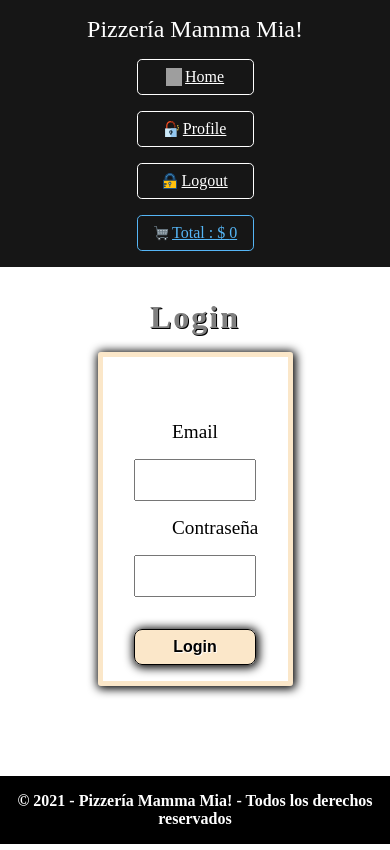
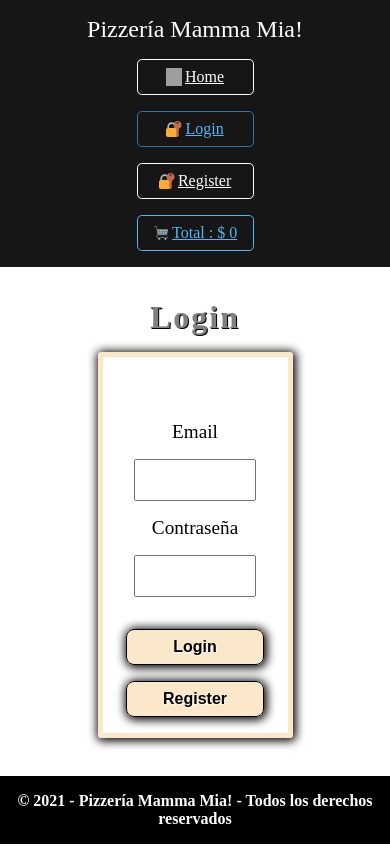
Before and after one commit to Lebrix98/DefLatamReact, a React (Vite) app: page /login in a window 390 px wide. Built offline with nearby package versions, Linux system fonts and the light colour scheme; no server answers; grey boxes are pictures that could not be loaded.

Commit message:
Advance hito 7

```diff
--- a/src/App.jsx
+++ b/src/App.jsx
@@ -1,4 +1,4 @@
-import { Route, Routes } from "react-router-dom";
+import { Navigate, Route, Routes } from "react-router-dom";
 
 import { Home, Register, Login, Cart, Profile, Error } from "./Pages/index";
 import { Footer, Navbar, Pizza } from "./components";
@@ -13,6 +13,8 @@ import eyeIcons from "./assets/svg/eyes.svg";
 import PizzaProvider from "./Context/PizzaContext";
 
 import "./style.css";
+import { useContext } from "react";
+import { UserContext } from "./Context/UserContext";
 
 function App() {
   const icons = {
@@ -24,6 +26,8 @@ function App() {
     eyeIcons,
   };
 
+  const { user } = useContext(UserContext);
+
   return (
     <>
       <div className="grid-container">
@@ -34,11 +38,17 @@ function App() {
           <main id="main">
             <Routes>
               <Route path="/" element={<Home icons={icons} />} />
+              <Route
+                path="/profile"
+                element={user ? <Profile /> : <Navigate to="/" />}
+              />
               <Route path="/register" element={<Register />} />
-              <Route path="/login" element={<Login />} />
+              <Route
+                path="/login"
+                element={user ? <Navigate to="/" /> : <Login />}
+              />
               <Route path="/cart" element={<Cart />} />
               <Route path="/pizza/:id" element={<Pizza icons={icons} />} />
-              <Route path="/profile" element={<Profile />} />
               <Route path="/*" element={<Error />} />
             </Routes>
           </main>
--- /dev/null
+++ b/src/Context/UserContext.jsx
@@ -0,0 +1,19 @@
+import { useState } from "react";
+import { createContext } from "react";
+
+export const UserContext = createContext();
+
+const UserProvider = ({ children }) => {
+  const [user, setUser] = useState(null);
+  const [registerUser, setRegisterUser] = useState(null)
+
+  const sharedData = {user, setUser, registerUser, setRegisterUser}
+
+  return (
+    <UserContext.Provider value={sharedData}>
+      {children}
+    </UserContext.Provider>
+  );
+};
+
+export default UserProvider;
--- a/src/Pages/Cart/Cart.jsx
+++ b/src/Pages/Cart/Cart.jsx
@@ -2,9 +2,13 @@ import React, { useContext } from "react";
 import { PizzaContext } from "../../Context/PizzaContext";
 import { Capitalize } from "../../Helpers/functions";
 import "./style.css";
+import { UserContext } from "../../Context/UserContext";
+import { useNavigate } from "react-router-dom";
 
 export const Cart = () => {
   const { carts, setCarts, total } = useContext(PizzaContext);
+  const { user } = useContext(UserContext);
+  const navigate = useNavigate();
 
   const handleAdd = (id) => {
     setCarts((prevCart) =>
@@ -22,6 +26,10 @@ export const Cart = () => {
         )
         .filter((item) => item.count > 0)
     );
+  };
+
+  const handleLogin = () => {
+    navigate("/login");
   };
 
   return (
@@ -55,13 +63,25 @@ export const Cart = () => {
           );
         })
       ) : (
-        <p className="notPizza">No hay nada en el Carrito :(</p>
+        <p className="notPizza">
+          {user
+            ? "No hay nada en el Carrito :("
+            : "Debe registrarse para poder comprar :("}
+        </p>
       )}
       <h2 className="Total_pizza">Total: $ {total.toLocaleString("es-CL")}</h2>
       <div className="btn_buy">
-        <button className={carts.length !== 0 ? "btn_Pay" : "btn_Pay disable"}>
-          Pagar
-        </button>
+        {user ? (
+          <button
+            className={carts.length !== 0 ? "btn_Pay" : "btn_Pay disable"}
+          >
+            Pagar
+          </button>
+        ) : (
+          <button className="btn_Pay" onClick={handleLogin}>
+            Login
+          </button>
+        )}
       </div>
     </div>
   );
--- a/src/Pages/Login/Login.jsx
+++ b/src/Pages/Login/Login.jsx
@@ -1,7 +1,11 @@
-import React, { useState } from "react";
-import './style.css';
+import React, { useContext, useState } from "react";
+import { useNavigate } from "react-router-dom";
+import "./style.css";
+import { UserContext } from "../../Context/UserContext";
 
 export const Login = () => {
+  const { registerUser, setUser } = useContext(UserContext);
+
   const initEmail = "";
   const initPass = "";
 
@@ -14,6 +18,8 @@ export const Login = () => {
 
   const [message, setMessage] = useState(initMessage);
   const [error, setError] = useState(initError);
+
+  const navigate = useNavigate();
 
   const resetValues = () => {
     setEmail(initEmail);
@@ -31,11 +37,30 @@ export const Login = () => {
       setMessage("La Contraseña debe tener maximo 6 caracteres.");
       setError(true);
       return;
+    } else if (registerUser === null) {
+      setMessage("Debe registrarse.");
+      setError(true);
+      return;
+    } else if (registerUser.email !== email || registerUser.pass !== pass) {
+      setMessage("Los campos no coinciden.");
+      setError(true);
+      return;
     }
 
+    const loginData = {
+      email,
+      pass,
+    };
+
+    setUser(loginData);
     setMessage("Usuario Ingresando");
+    navigate("/profile")
     setError(false);
     resetValues();
+  };
+
+  const handleNavigate = () => {
+    navigate("/register");
   };
 
   return (
@@ -68,9 +93,18 @@ export const Login = () => {
               onChange={(e) => setPass(e.target.value)}
             />
           </div>
-          <button className="btn_Submit" type="submit">
-            Login
-          </button>
+          <div className="btns">
+            <button className="btn_Submit" type="submit">
+              Login
+            </button>
+            <button
+              className="btn_Submit"
+              type="submit"
+              onClick={handleNavigate}
+            >
+              Register
+            </button>
+          </div>
         </form>
       </div>
     </>
--- a/src/Pages/Login/style.css
+++ b/src/Pages/Login/style.css
@@ -42,6 +42,11 @@
       }
     }
 
+    > .btns {
+      width: 100%;
+      display: flex;
+      justify-content: space-evenly;
+
       > .btn_Submit {
         width: 100%;
         max-width: 20%;
@@ -62,6 +67,7 @@
         text-shadow: 1px 1px 1px #000;
         background-color: rgba(177, 128, 55, 0.3);
       }
+    }
 
     @media (max-width: 800px) {
       flex-flow: column nowrap !important;
@@ -72,6 +78,7 @@
         label {
           margin-bottom: 1rem;
           text-align: center;
+          width: auto;
         }
         input {
           width: 80%;
@@ -80,9 +87,23 @@
         }
       }
 
+      > .btns {
+        width: 100%;
         > .btn_Submit {
-        max-width: 80% !important;
+          max-width: 40%;
           margin-top: 1rem;
+        }
+      }
+    }
+
+    @media (max-width: 500px) {
+      > .btns {
+        flex-direction: column;
+        align-items: center;
+        > .btn_Submit {
+          max-width: 90%;
+          margin-top: 1rem;
+        }
       }
     }
   }
--- a/src/Pages/Profile/Profile.jsx
+++ b/src/Pages/Profile/Profile.jsx
@@ -1,17 +1,20 @@
-import React, { useEffect, useState } from "react";
+import React, { useContext, useEffect, useState } from "react";
 import { Link } from "react-router-dom";
 import "./style.css";
+import { UserContext } from "../../Context/UserContext";
 
 export const Profile = () => {
-  const [user, setUser] = useState([]);
+  const [profile, setProfile] = useState([]);
   const [message, setMessage] = useState("");
+
+  const {setUser} = useContext(UserContext)
 
   const getData = async () => {
     try {
       const url = "https://randomuser.me/api/";
       const res = await fetch(url);
       const data = await res.json();
-      setUser(data.results);
+      setProfile(data.results);
     } catch (error) {
       setMessage(error);
     }
@@ -25,7 +28,7 @@ export const Profile = () => {
     <>
       <div className="Container_profile">
         {!message ? (
-          user.map((i, index) => {
+          profile.map((i, index) => {
             return (
               <div key={index} className="Content_profile">
                 <div className="card_user">
@@ -53,9 +56,9 @@ export const Profile = () => {
           <h1>No se puede cargar el usuario, pruebe mas tarde.</h1>
         )}
         <div className="Content_btn">
-          <Link to="/" className="btn_logout">
+          <button className="btn_logout" onClick={() => setUser(null)}>
             Cerrar Sesión
-          </Link>
+          </button>
         </div>
       </div>
     </>
--- a/src/Pages/Register/Register.jsx
+++ b/src/Pages/Register/Register.jsx
@@ -1,7 +1,13 @@
-import React, { useState } from "react";
+import React, { useContext, useState } from "react";
 import "./style.css";
+import { UserContext } from "../../Context/UserContext";
+import { useNavigate } from "react-router-dom";
 
 export const Register = () => {
+
+  const {setRegisterUser} = useContext(UserContext)
+  const navigate = useNavigate();
+
   // Initial Value
   const initEmail = "";
   const initPass = "";
@@ -41,7 +47,14 @@ export const Register = () => {
       return;
     }
 
+    const userData = {
+      email,
+      pass
+    }
+
     setMessage("Usuario creado correctamente.");
+    setRegisterUser(userData)
+    navigate("/login")
     setError(false);
     resetValues();
   };
--- a/src/Pages/Register/style.css
+++ b/src/Pages/Register/style.css
@@ -73,6 +73,7 @@
         label {
           margin-bottom: 1rem;
           text-align: center;
+          width: auto;
         }
         input {
           width: 80%;
--- a/src/components/Navbar/Navbar.jsx
+++ b/src/components/Navbar/Navbar.jsx
@@ -1,15 +1,15 @@
 import React, { useContext } from "react";
 import { NavLink } from "react-router-dom";
 import { PizzaContext } from "../../Context/PizzaContext";
+import { UserContext } from "../../Context/UserContext";
 import "./style.css";
 
 export const Navbar = ({ icons }) => {
   const { total } = useContext(PizzaContext);
+  const { user, setUser } = useContext(UserContext);
 
   const setActiveClass = ({ isActive }) =>
     isActive ? `Route isActive` : "Route";
-
-  const token = true;
 
   const { homeIcon, profileIcon, logoutIcon, logregIcon, totalIcon } = icons;
 
@@ -23,16 +23,16 @@ export const Navbar = ({ icons }) => {
               <img src={homeIcon} />
               Home
             </NavLink>
-            {token ? (
+            {user ? (
               <>
                 <NavLink className={setActiveClass} to="/profile">
                   <img src={profileIcon} />
                   Profile
                 </NavLink>
-                <NavLink className={setActiveClass} to="/logout">
+                <button className={"Route"} onClick={() => setUser(null)}>
                   <img src={logoutIcon} />
                   Logout
-                </NavLink>
+                </button>
               </>
             ) : (
               <>
--- a/src/components/Navbar/style.css
+++ b/src/components/Navbar/style.css
@@ -37,7 +37,7 @@
         }
       }
 
-      > button:hover {
+      > .Route:hover {
         border: 1px solid rgb(128, 128, 128);
         color: rgb(128, 128, 128);
       }
--- a/src/main.jsx
+++ b/src/main.jsx
@@ -2,11 +2,14 @@ import React from "react";
 import ReactDOM from "react-dom/client";
 import App from "./App";
 import { BrowserRouter } from "react-router-dom";
+import UserProvider from "./Context/UserContext";
 
 ReactDOM.createRoot(document.getElementById("root")).render(
   <React.StrictMode>
     <BrowserRouter>
-      <App />
+      <UserProvider>
+        <App />
+      </UserProvider>
     </BrowserRouter>
   </React.StrictMode>
 );
```
Lines whose indentation alone changed are shown as unchanged.
